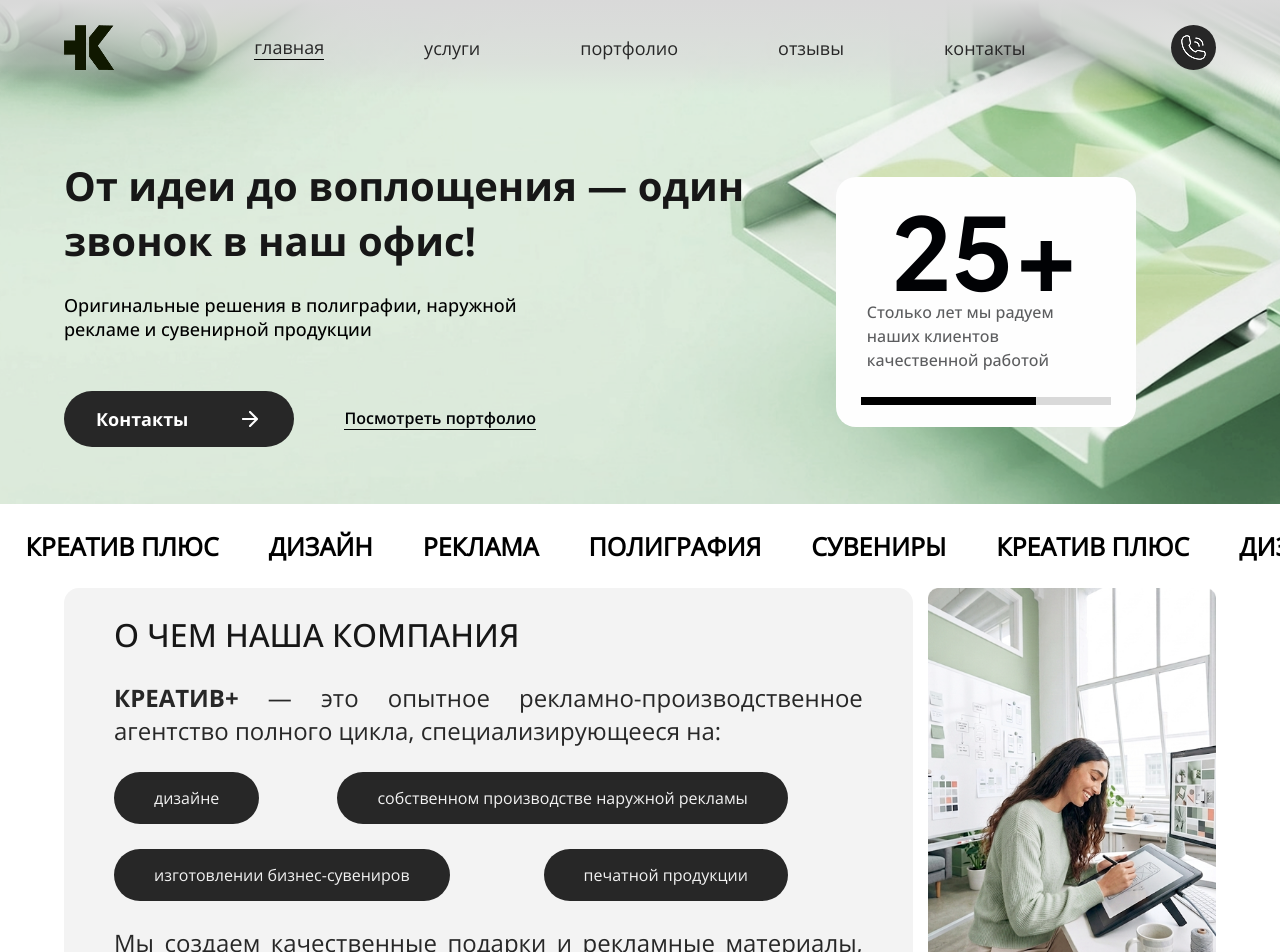
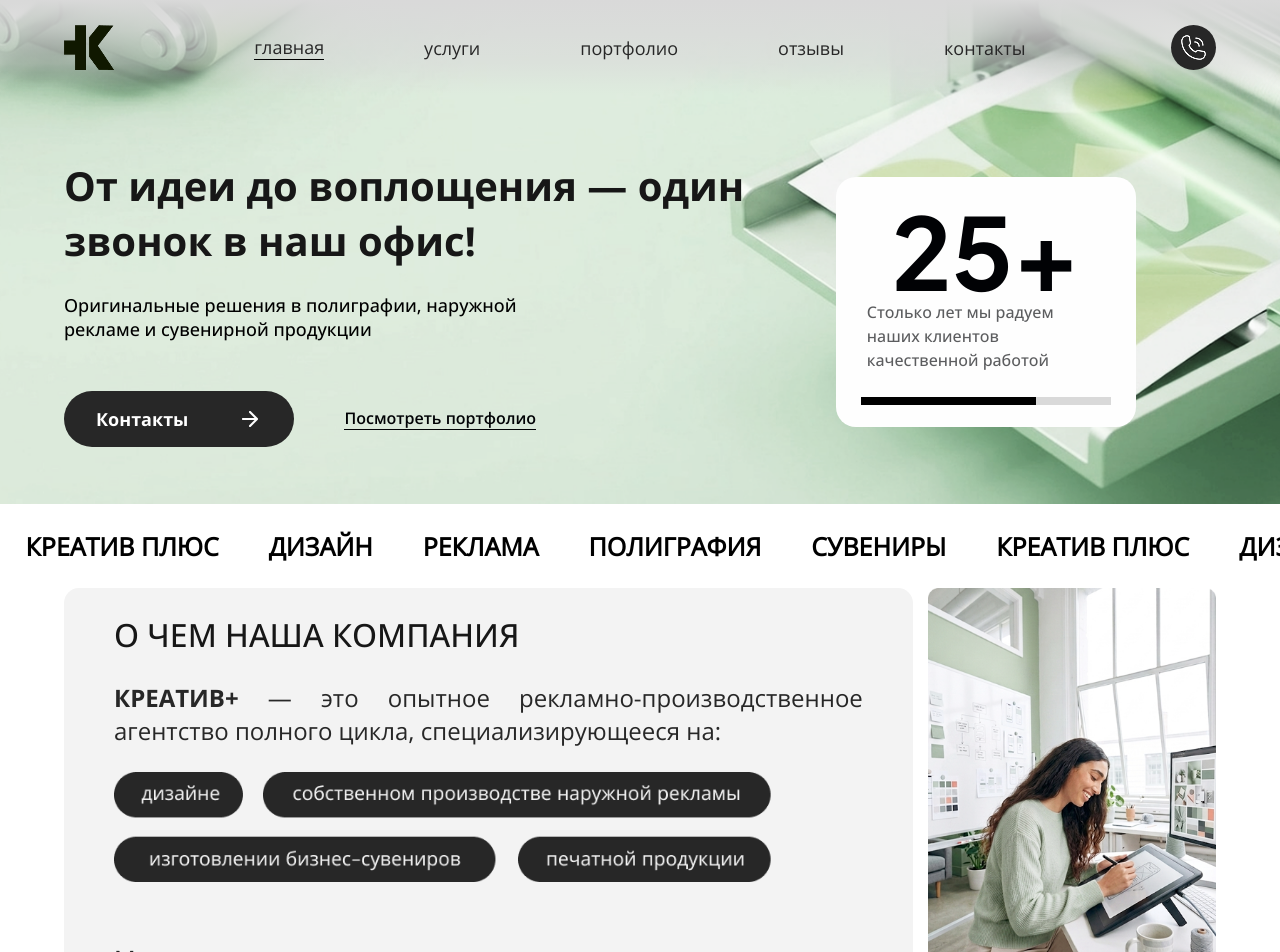
Before and after one commit to Misha468/creative-plus, a React (Vite) app: page / in a window 1280 px wide. Shown: the top 952 px of the page. Built offline with nearby package versions, Linux system fonts and the light colour scheme.

Commit message:
facts update

```diff
--- a/src/pages/Landing/components/AboutCompany.tsx
+++ b/src/pages/Landing/components/AboutCompany.tsx
@@ -1,4 +1,5 @@
 import AboutImage from "../../../static/images/landing-about.png";
+import FactsBlock from "../../../static/images/facts-block.png";
 export default function AboutCompany() {
   return (
     <aside id="about-company-wrapper">
@@ -10,12 +11,7 @@ export default function AboutCompany() {
           на:
         </p>
         <div id="about-specialize-wrapper">
-          <p className="about-specialize-text">дизайне</p>
-          <p className="about-specialize-text">
-            собственном производстве наружной рекламы
-          </p>
-          <p className="about-specialize-text">изготовлении бизнес-сувениров</p>
-          <p className="about-specialize-text">печатной продукции</p>
+          <img src={FactsBlock} alt="Факты о компании" />
         </div>
         <p className="about-company-thesis-text">
           Мы создаем качественные подарки и рекламные материалы, чтобы помочь
--- a/src/styles/consts.css
+++ b/src/styles/consts.css
@@ -274,6 +274,9 @@ main {
   flex-wrap: wrap;
   justify-content: space-between;
   width: 75%;
+}
+#about-specialize-wrapper img {
+  width: 100%;
 }
 .our-values-title {
   font-family: var(--sans-r);
```
Also changed, not shown: src/static/images/facts-block.png (added).
